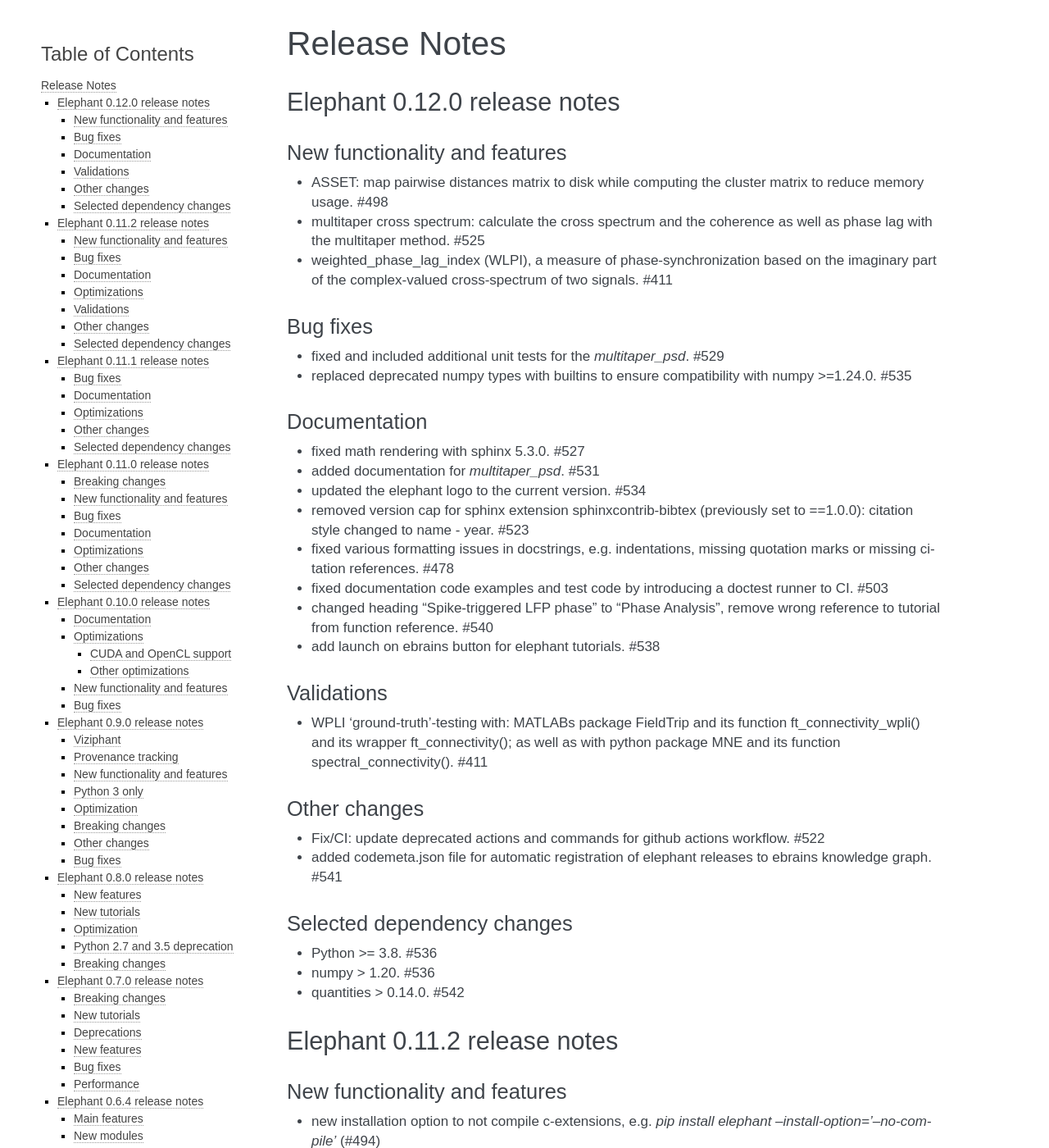
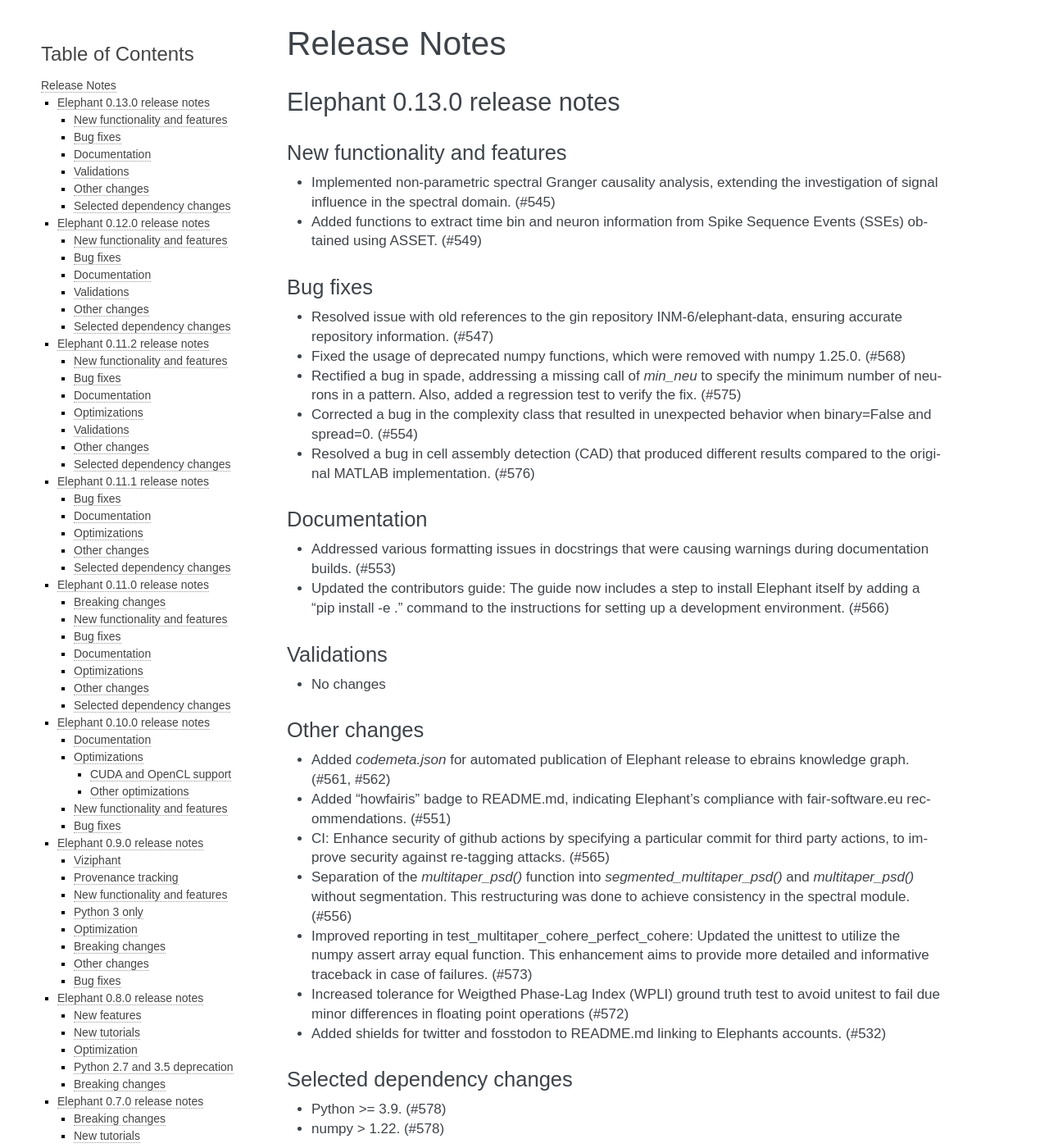
Before and after one commit to NeuralEnsemble/elephant, a Sphinx documentation site: the page built from doc/release_notes.rst, in a window 1280 px wide and 1400 px high. Shown: the whole window at 82% size. Built offline with Sphinx 7.4.7, drawn with Linux system fonts in a browser that asks for light colours; pages that are not in the unit, such as notebooks, are missing from menus; the version number could not be read and is left out.

Commit message:
add release notes to docs

```diff
--- a/doc/release_notes.rst
+++ b/doc/release_notes.rst
@@ -1,6 +1,47 @@
 =============
 Release Notes
 =============
+
+Elephant 0.13.0 release notes
+=============================
+
+New functionality and features
+------------------------------
+* Implemented non-parametric spectral Granger causality analysis, extending the investigation of signal influence in the spectral domain. (#545)
+* Added functions to extract time bin and neuron information from Spike Sequence Events (SSEs) obtained using ASSET. (#549)
+
+Bug fixes
+---------
+* Resolved issue with old references to the gin repository INM-6/elephant-data, ensuring accurate repository information. (#547)
+* Fixed the usage of deprecated numpy functions, which were removed with numpy 1.25.0. (#568)
+* Rectified a bug in spade, addressing a missing call of `min_neu` to specify the minimum number of neurons in a pattern. Also, added a regression test to verify the fix. (#575)
+* Corrected a bug in the complexity class that resulted in unexpected behavior when binary=False and spread=0. (#554)
+* Resolved a bug in cell assembly detection (CAD) that produced different results compared to the original MATLAB implementation. (#576)
+
+Documentation
+-------------
+* Addressed various formatting issues in docstrings that were causing warnings during documentation builds. (#553)
+* Updated the contributors guide: The guide now includes a step to install Elephant itself by adding a "pip install -e ." command to the instructions for setting up a development environment. (#566)
+
+Validations
+-----------
+* No changes
+
+Other changes
+-------------
+* Added `codemeta.json` for automated publication of Elephant release to ebrains knowledge graph. (#561, #562)
+* Added "howfairis" badge to README.md, indicating Elephant's compliance with fair-software.eu recommendations. (#551)
+* CI: Enhance security of github actions by specifying a particular commit for third party actions, to improve security against re-tagging attacks.  (#565)
+* Separation of the `multitaper_psd()` function into `segmented_multitaper_psd()` and `multitaper_psd()` without segmentation. This restructuring was done to achieve consistency in the spectral module. (#556)
+* Improved reporting in test_multitaper_cohere_perfect_cohere: Updated the unittest to utilize the numpy assert array equal function. This enhancement aims to provide more detailed and informative traceback in case of failures. (#573)
+* Increased tolerance for Weigthed Phase-Lag Index (WPLI) ground truth test to avoid unitest to fail due minor differences in floating point operations (#572)
+* Added shields for twitter and fosstodon to README.md linking to Elephants accounts. (#532)
+
+Selected dependency changes
+---------------------------
+* Python >= 3.9. (#578)
+* numpy > 1.22. (#578)
+
 
 Elephant 0.12.0 release notes
 =============================
```
